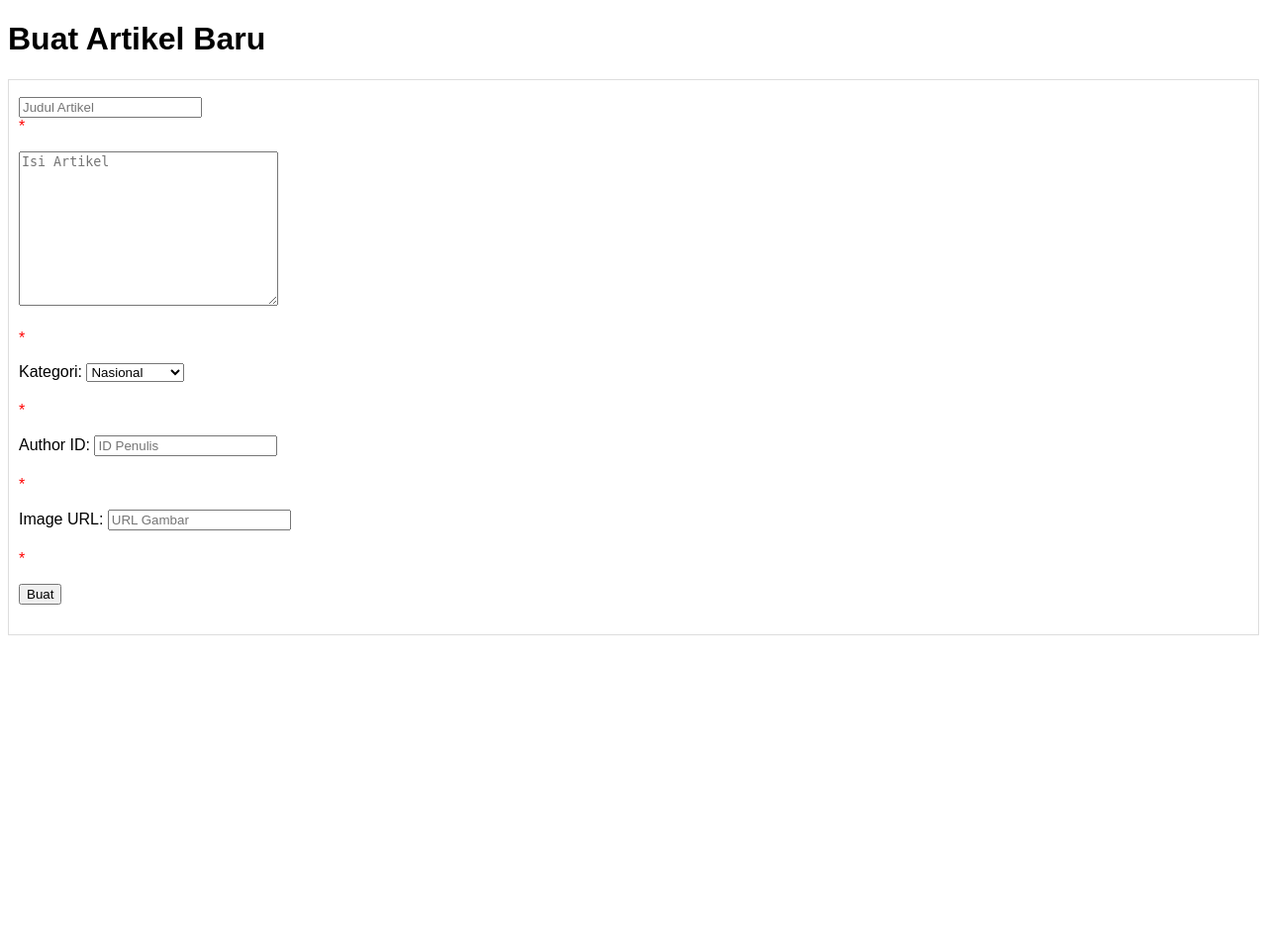
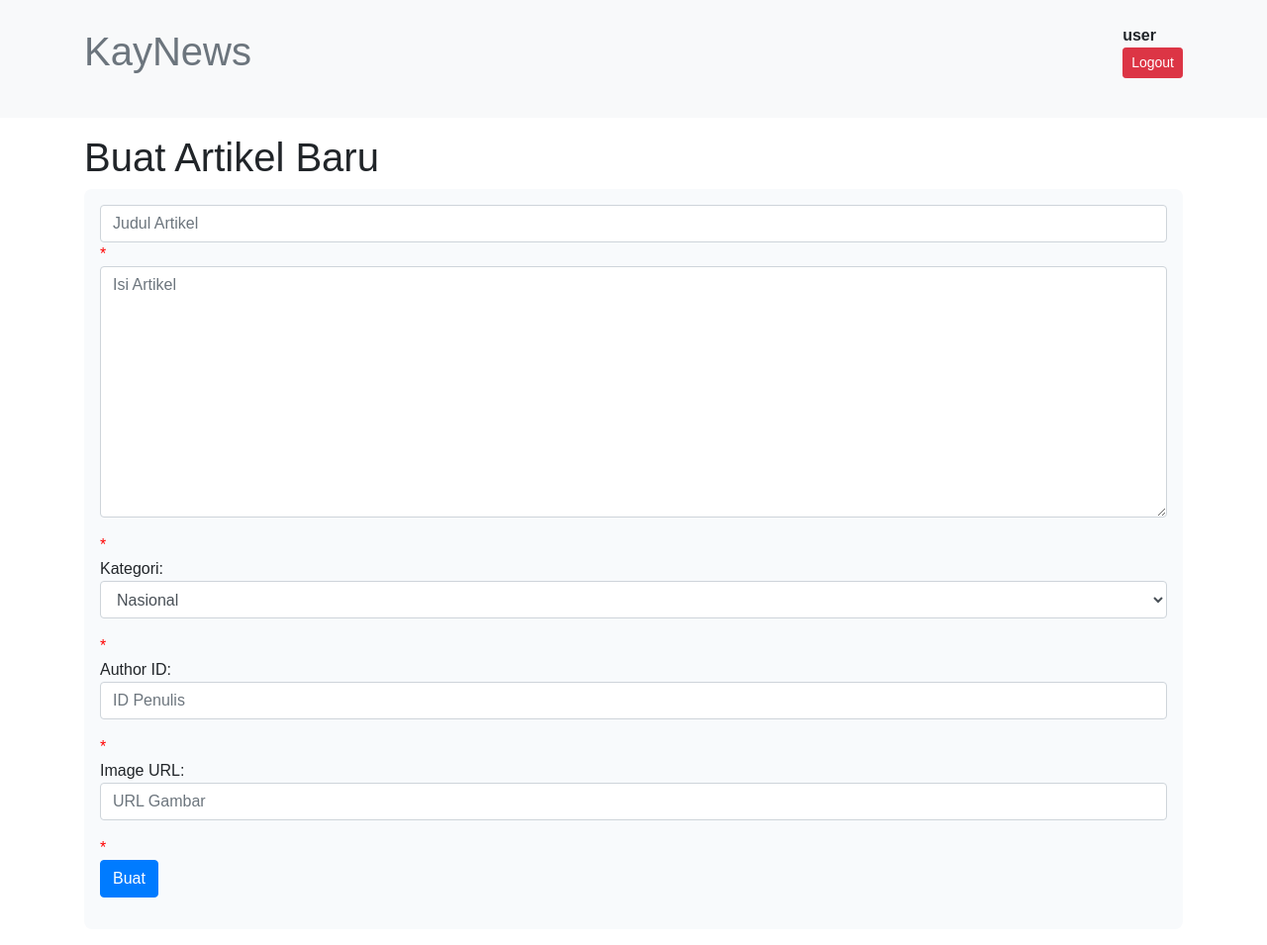
Before and after one commit to kyASse/kaynews, a PHP site: page /create.php in a window 1280 px wide. Shown: the whole page at 99% size. Before the commit the page ends 642 px from the top, so only its background shows below. Run offline with PHP 8.4, Linux system fonts and the light colour scheme; a user stored in the database is signed in.

Commit message:
Added style create.php

```diff
--- a/create.php
+++ b/create.php
@@ -1,4 +1,10 @@
 <?php
+session_start();
+
+if (!isset($_SESSION["login"])) {
+    header("Location: login.php");
+    exit;
+}
 // Memanggil file koneksi.php
 include_once("config.php");
 
@@ -26,15 +32,7 @@ if (isset($_POST['create'])) {
     if (empty($image_url)) {
         $imageErr = "Image URL tidak boleh kosong";
     }
-    if (!empty($titleErr) || !empty($bodyErr) || !empty($categoryErr) || !empty($authorErr) || !empty($imageErr)) {
-        echo "<ul>";
-        foreach ([$titleErr, $bodyErr, $categoryErr, $authorErr, $imageErr] as $error) {
-            if (!empty($error)) {
-                echo "<li>$error</li>";
-            }
-        }
-        echo "</ul>";
-    } else {
+    if (empty($titleErr) && empty($bodyErr) && empty($categoryErr) && empty($authorErr) && empty($imageErr)) {
         $result = mysqli_query($con, "INSERT INTO articles (title, body, category_id, author_id, image_url) VALUES ('$title', '$body', '$category_id', '$author_id', '$image_url')");
         if ($result) {
             header("Location: index.php");
@@ -50,28 +48,32 @@ if (isset($_POST['create'])) {
 <head>
     <meta charset="UTF-8">
     <meta name="viewport" content="width=device-width, initial-scale=1.0">
+
     <title>Buat Artikel Baru</title>
+    <link rel="stylesheet" href="https://stackpath.bootstrapcdn.com/bootstrap/4.5.2/css/bootstrap.min.css">
     <style>
         body {
             font-family: Arial, sans-serif;
         }
         .article {
-            border: 1px solid #ddd;
-            padding: 10px;
-            margin-bottom: 10px;
+            background-color: #f8fafc;
+            border-radius: 0.5rem;
+            padding: 1rem;
+            margin-bottom: 1rem;
         }
         .article h2 {
             margin: 0;
             font-size: 1.5em;
         }
         .article p {
-            margin-bottom: 20px;
+            margin-bottom: 1rem;
         }
         .article img {
             width: 100%;
             height: 200px;
             object-fit: cover;
-            margin-bottom: 20px;
+            border-radius: 0.5rem;
+            margin-bottom: 1rem;
         }
         .article a {
             text-decoration: none;
@@ -86,16 +88,22 @@ if (isset($_POST['create'])) {
     </style>
 </head>
 <body>
-    <h1>Buat Artikel Baru</h1>
+    <header class="bg-light py-4">
+        <div class="container">
+            <?php include_once('header.php'); ?>
+        </div>
+    </header>
+    <div class="container mt-3">
+        <h1 class="display">Buat Artikel Baru</h1>
         <form method="post" action="create.php">
             <div class="article">
-            <h2><input type="text" name="title" placeholder="Judul Artikel"></h2>
+                <h2><input type="text" name="title" placeholder="Judul Artikel" class="form-control"></h2>
                 <span class="error">* <?php echo $titleErr; ?></span>
-            <p><textarea name="body" cols="30" rows="10" placeholder="Isi Artikel"></textarea></p>
+                <p><textarea name="body" cols="30" rows="10" placeholder="Isi Artikel" class="form-control"></textarea></p>
                 <span class="error">* <?php echo $bodyErr; ?></span>
                 <p>
                     Kategori:
-                <select name="category">
+                    <select name="category" class="form-control">
                         <option value="1">Nasional</option>
                         <option value="2">Internasional</option>
                         <option value="3">Ekonomi</option>
@@ -105,12 +113,13 @@ if (isset($_POST['create'])) {
                     </select>
                 </p>
                 <span class="error">* <?php echo $categoryErr; ?></span>
-            <p>Author ID: <input type="number" name="author_id" placeholder="ID Penulis"></p>
+                <p>Author ID: <input type="number" name="author_id" placeholder="ID Penulis" class="form-control"></p>
                 <span class="error">* <?php echo $authorErr; ?></span>
-            <p>Image URL: <input type="text" name="image_url" placeholder="URL Gambar"></p>
+                <p>Image URL: <input type="text" name="image_url" placeholder="URL Gambar" class="form-control"></p>
                 <span class="error">* <?php echo $imageErr; ?></span>
-            <p><input type="submit" name="create" value="Buat"></p>
+                <p><input type="submit" name="create" value="Buat" class="btn btn-primary"></p>
             </div>
         </form>
+    </div>
 </body>
 </html>
--- a/index.php
+++ b/index.php
@@ -83,6 +83,9 @@ while ($article = mysqli_fetch_assoc($result)) {
                 <div class="col-auto">
                     <input type="submit" value="Filter" class="btn btn-primary">
                 </div>
+                <div class="col-auto btn">
+                    <a href="create.php" class="btn btn-success">Buat Artikel</a>
+                </div>
             </div>
         </form>
         <?php if (isset($_GET['category']) && $_GET['category'] != '') : ?>
```
Lines whose indentation alone changed are shown as unchanged.
